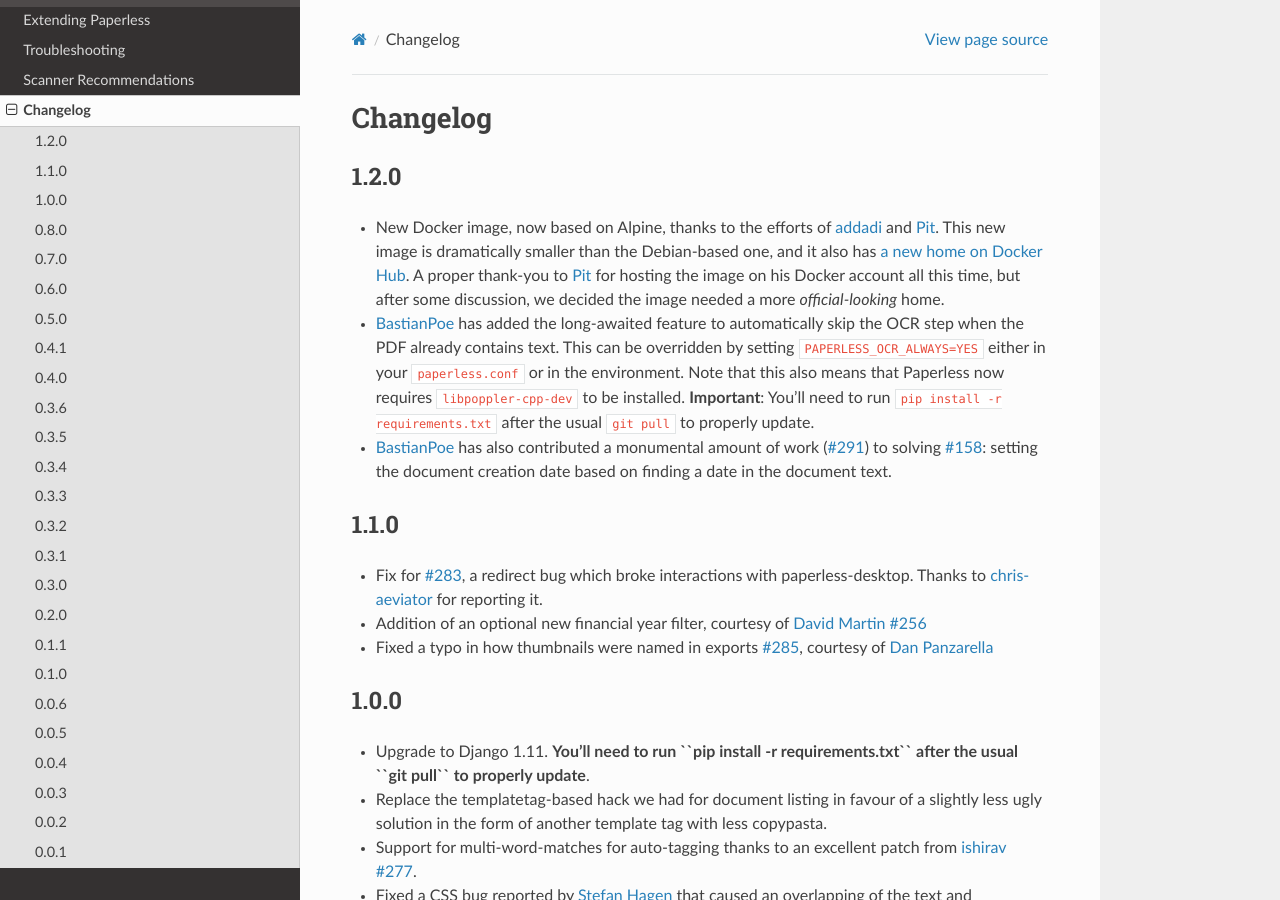
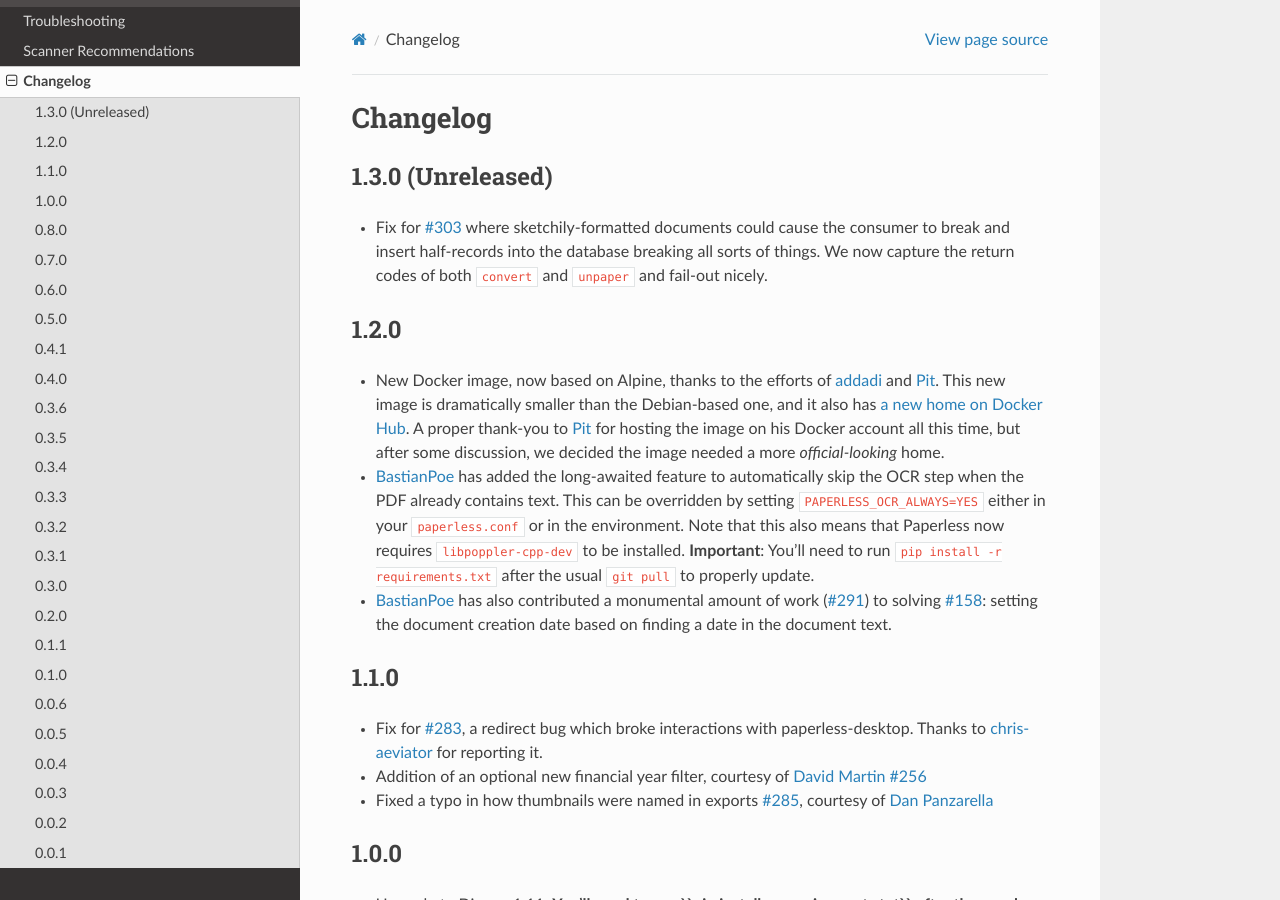
Before and after one commit to repoRangee/Large-scale, a Sphinx documentation site: the page built from docs/changelog.rst, in a window 1280 px wide and 900 px high. Built offline with Sphinx 7.4.7 and the Read the Docs theme 2.0.0, drawn with Linux system fonts in a browser that asks for light colours; formulas are drawn with MathJax 3.

Commit message:
Update changelog with #303

```diff
--- a/docs/changelog.rst
+++ b/docs/changelog.rst
@@ -1,5 +1,13 @@
 Changelog
 #########
+
+1.3.0 (Unreleased)
+==================
+
+* Fix for `#303`_ where sketchily-formatted documents could cause the consumer
+  to break and insert half-records into the database breaking all sorts of
+  things.  We now capture the return codes of both ``convert`` and ``unpaper``
+  and fail-out nicely.
 
 1.2.0
 =====
@@ -380,6 +388,7 @@ Changelog
 .. _#256: https://github.com/danielquinn/paperless/pull/256
 .. _#285: https://github.com/danielquinn/paperless/pull/285
 .. _#291: https://github.com/danielquinn/paperless/pull/291
+.. _#303: https://github.com/danielquinn/paperless/issues/303
 
 .. _pipenv: https://docs.pipenv.org/
 .. _a new home on Docker Hub: https://hub.docker.com/r/danielquinn/paperless/
```
